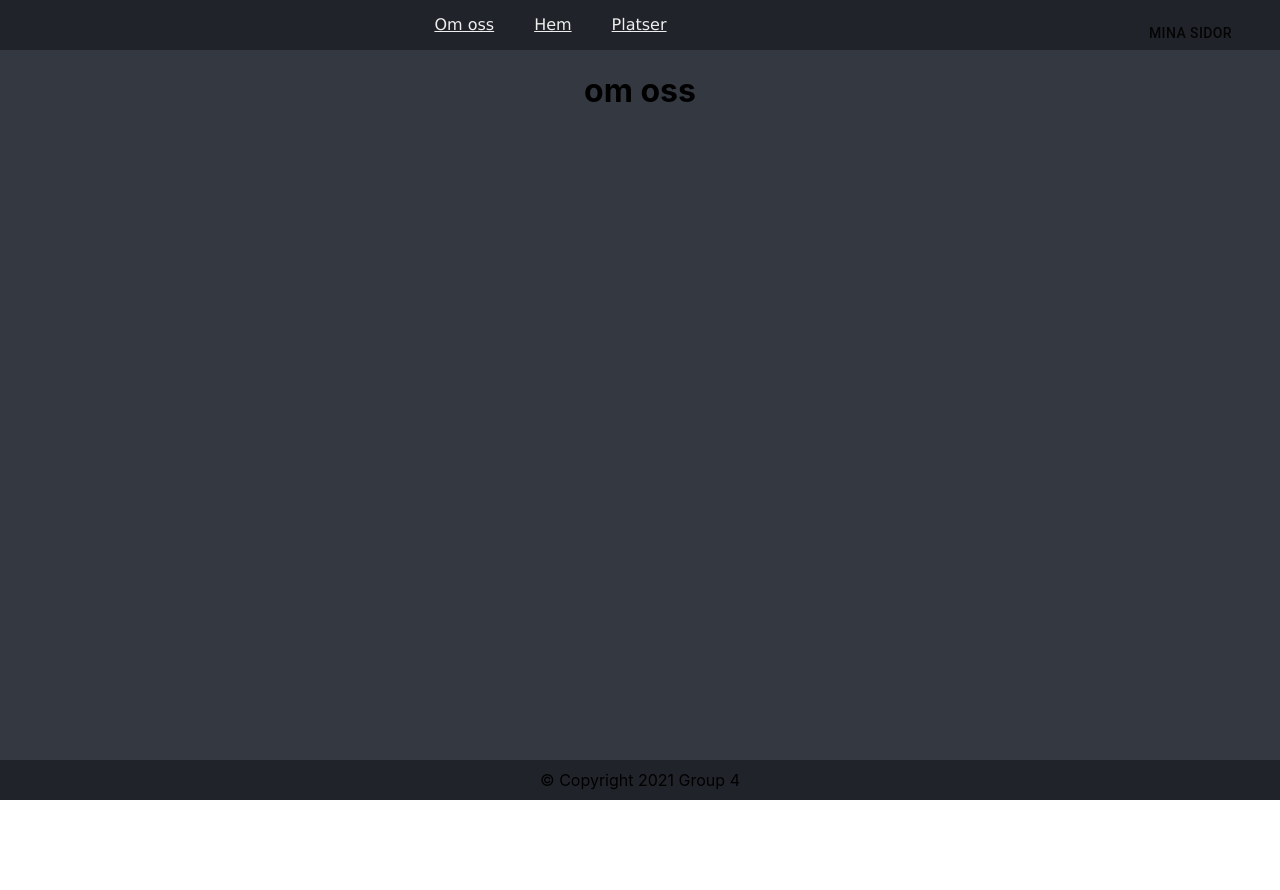
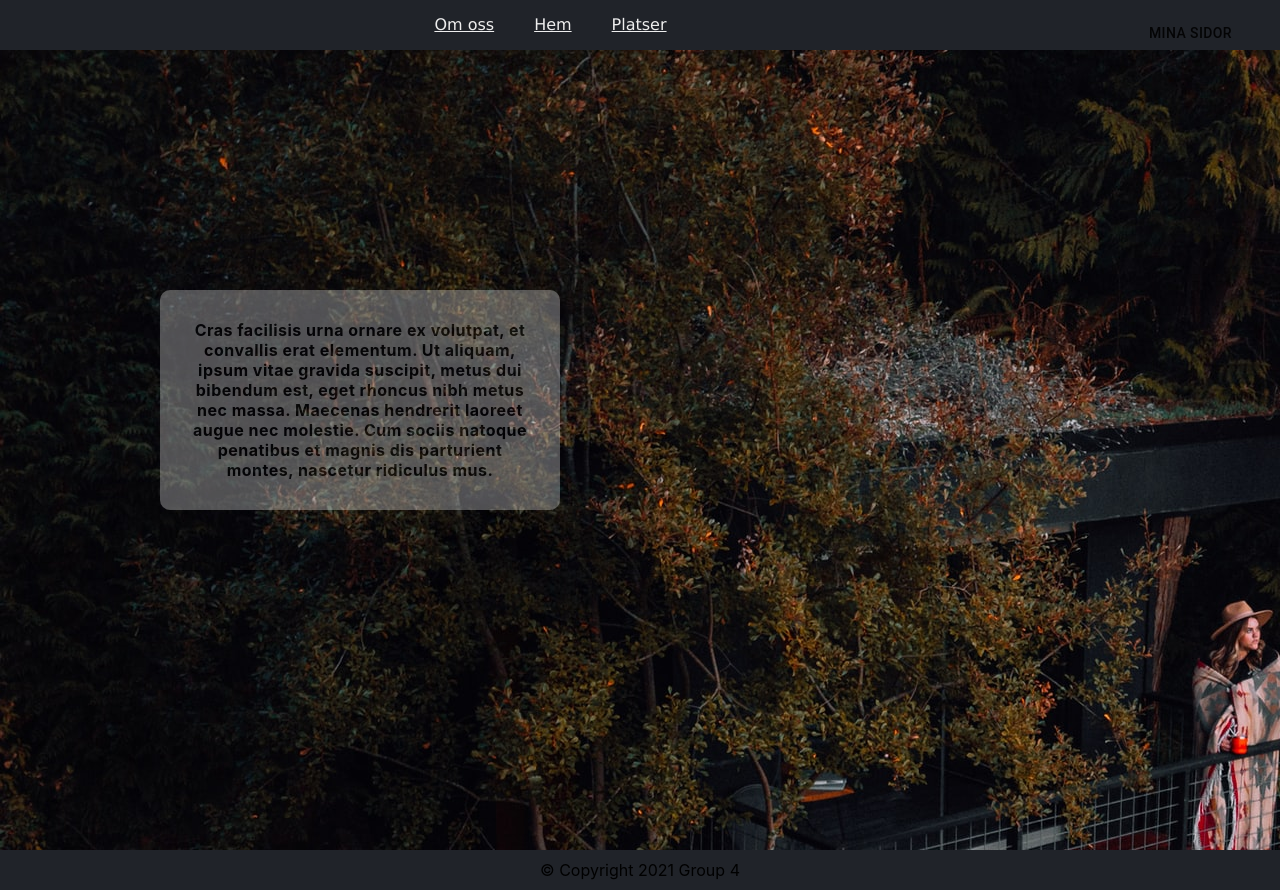
Before and after one commit to postila/clearbnb-grupp4, a React (Create React App) app: page /Om-oss in a window 1280 px wide. Before the commit the page ends 800 px from the top, so only its background shows below. Built offline with nearby package versions, Linux system fonts and the light colour scheme; no server answers.

Commit message:
Styled about us page.
Co-Authored-By: postila <72066238+postila@users.noreply.github.com>

```diff
--- a/src/pages/AboutUs.js
+++ b/src/pages/AboutUs.js
@@ -1,15 +1,47 @@
 import React from 'react';
-import Login from '../components/Login'
+import Radium from 'radium'
+import background from '../background.jpg'
 
 
 const AboutUs = () => {
 
   // const handleClick = useState()
   return (
-    <div>
-      <h1>om oss</h1>
+    <div style={{ backgroundImage: `url(${background})`, height: '100vh', margin: '0' }}>
+      <div style={styles.box}>
+        <p style={styles.content}>Cras facilisis urna ornare ex volutpat, et
+        convallis erat elementum. Ut aliquam, ipsum vitae
+        gravida suscipit, metus dui bibendum est, eget rhoncus nibh
+        metus nec massa. Maecenas hendrerit laoreet augue
+        nec molestie. Cum sociis natoque penatibus et magnis
+        dis parturient montes, nascetur ridiculus mus.</p>
+      </div>
     </div >
   );
 }
 
-export default AboutUs;
+const styles = {
+  box: {
+    display: 'inline-block',
+    float:'left',
+    margin: '30vh 0 0 20vh',
+    maxWidth: '400px',
+    backgroundColor: 'white',
+    opacity: '30%',
+    padding: '30px',
+    borderRadius:'10px'
+
+  },
+  content: {
+    color: 'black',
+    margin: '0',
+    fontWeight: 'bold',
+    letterSpacing:'0.5px'
+  },
+  background: {
+    backgroundImage:''
+  }
+
+}
+
+export default Radium(AboutUs);
```
Also changed, not shown: src/background.jpg (added).
